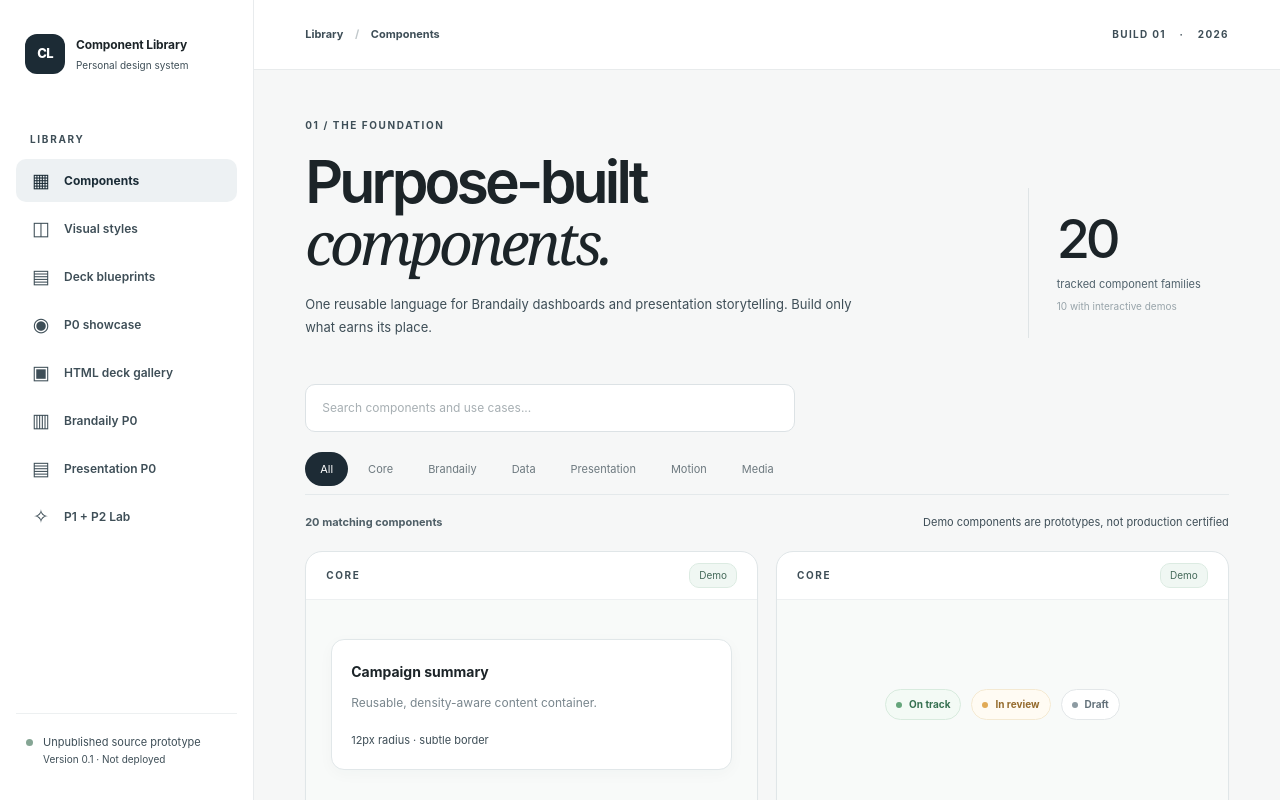
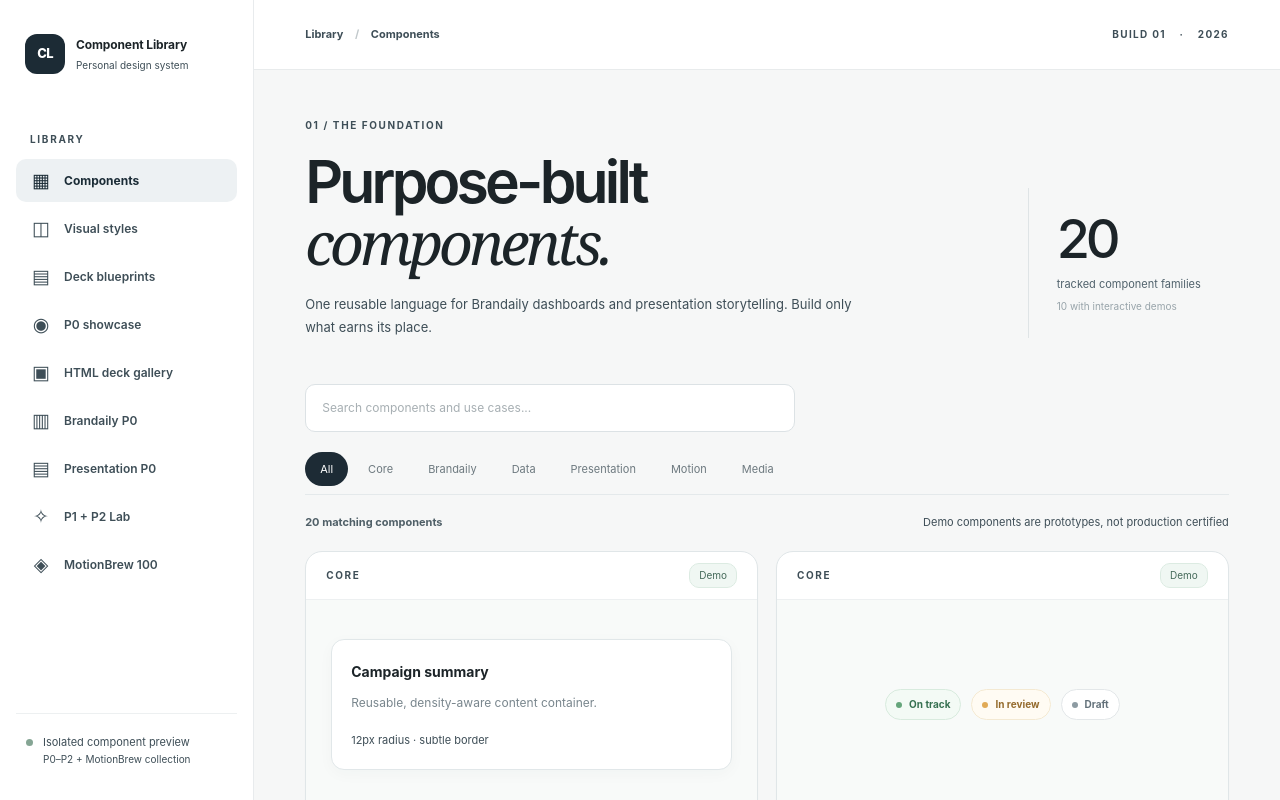
Before and after one commit to MitulMustBeCrazy/codex-cloud-workspace, a React (Vite) app in the folder builds/2026-11-15-component-library/: page / in a window 1280 px wide. Shown: the top 800 px of the page. Built offline with nearby package versions, Linux system fonts and the light colour scheme.

Commit message:
feat(gallery): add dedicated MotionBrew 100 tab without altering original components

```diff
--- a/builds/2026-11-15-component-library/src/App.tsx
+++ b/builds/2026-11-15-component-library/src/App.tsx
@@ -4,6 +4,7 @@ import { HTMLDeckGallery } from "./lib/p0/HTMLDeckGallery";
 import { BrandailyWorkbench } from "./lib/workflows/BrandailyWorkbench";
 import { PresentationWorkbench } from "./lib/presentation/PresentationWorkbench";
 import { AdvancedWorkbench } from "./lib/advanced/AdvancedWorkbench";
+import { MotionBrewGallery } from "./lib/motionbrew/MotionBrewGallery";
 import "./lib/workflows/brandaily.css";
 import "./lib/presentation/presentation.css";
 import "./lib/advanced/advanced.css";
@@ -13,8 +14,8 @@ import { items, visualStyles, blueprints } from "./catalog";
 import type { LibraryItem, VisualStyle, Blueprint } from "./catalog";
 import { ActivityTimeline, ChapterOpener, HeadlineReveal, MediaLightbox, MetricCard, PeriodSwitcher, ProgressMeter, StatusPill, SurfaceCard, TaskQueue } from "./components";
 
-type Tab = "Components" | "Visual styles" | "Deck blueprints" | "P0 showcase" | "HTML deck gallery" | "Brandaily P0" | "Presentation P0" | "P1 + P2 Lab";
-const tabs: Tab[] = ["Components", "Visual styles", "Deck blueprints", "P0 showcase", "HTML deck gallery", "Brandaily P0", "Presentation P0", "P1 + P2 Lab"];
+type Tab = "Components" | "Visual styles" | "Deck blueprints" | "P0 showcase" | "HTML deck gallery" | "Brandaily P0" | "Presentation P0" | "P1 + P2 Lab" | "MotionBrew 100";
+const tabs: Tab[] = ["Components", "Visual styles", "Deck blueprints", "P0 showcase", "HTML deck gallery", "Brandaily P0", "Presentation P0", "P1 + P2 Lab", "MotionBrew 100"];
 const areas = ["All", "Core", "Brandaily", "Data", "Presentation", "Motion", "Media"];
 
 function Preview({ item }: { item: LibraryItem }) {
@@ -77,8 +78,8 @@ function App() {
   return <div className="app-shell">
     <aside className="sidebar"><div className="brand"><span className="brand-mark">CL</span><div><strong>Component Library</strong><small>Personal design system</small></div></div>
       <div className="sidebar-label">LIBRARY</div>
-      <nav aria-label="Library sections">{tabs.map((x,i) => <button key={x} type="button" className={"nav-item " + (tab === x ? "active" : "")} onClick={() => setTab(x)}><span className="nav-icon">{["▦","◫","▤","◉","▣","▥","▤","✧"][i]}</span>{x}</button>)}</nav>
-      <div className="sidebar-bottom"><span className="side-indicator"/><span>Unpublished source prototype<br/><small>Version 0.1 · Not deployed</small></span></div>
+      <nav aria-label="Library sections">{tabs.map((x,i) => <button key={x} type="button" className={"nav-item " + (tab === x ? "active" : "")} onClick={() => setTab(x)}><span className="nav-icon">{["▦","◫","▤","◉","▣","▥","▤","✧","◈"][i]}</span>{x}</button>)}</nav>
+      <div className="sidebar-bottom"><span className="side-indicator"/><span>Isolated component preview<br/><small>P0–P2 + MotionBrew collection</small></span></div>
     </aside>
     <main className="main">
       <header className="topbar"><div className="breadcrumb">Library <span>/</span> {tab}</div><div className="topbar-meta">BUILD 01 <span>·</span> 2026</div></header>
@@ -103,6 +104,7 @@ function App() {
         {tab === "Brandaily P0" && <BrandailyWorkbench/>}
         {tab === "Presentation P0" && <PresentationWorkbench/>}
         {tab === "P1 + P2 Lab" && <AdvancedWorkbench/>}
+        {tab === "MotionBrew 100" && <MotionBrewGallery/>}
         <footer className="footer"><span>Built for reuse, not volume.</span><span>Component Library / v0.1</span></footer>
       </div>
     </main>
```
